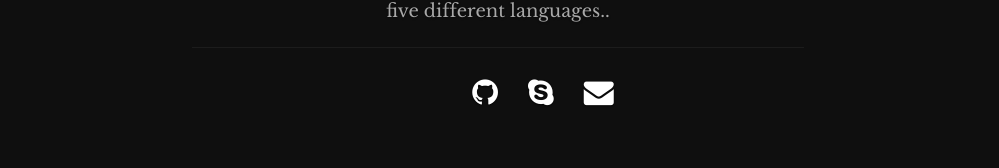
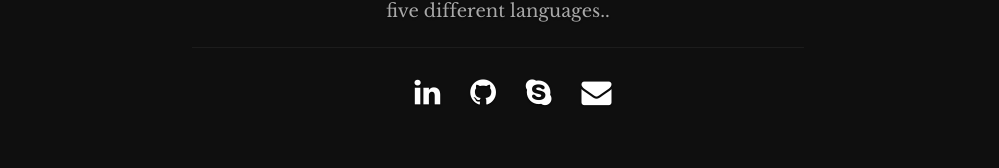
Before and after one commit to Kanan11/portfolio, a React (Create React App) app: page / in a window 1280 px wide. Shown: the part 497-665 px from the top of the page, without its empty margins (142-1141 px from the left). Built offline with nearby package versions, Linux system fonts and the light colour scheme.

Commit message:
some small changes

```diff
--- a/public/resumeData.json
+++ b/public/resumeData.json
@@ -31,14 +31,14 @@
         "className_": "fa fa-twitter"
       },
       {
-        "name_": "linkedin",
-        "url_": "https://www.linkedin.com/in/kanan-garaisayev-13972631/",
-        "className_": "fa fa-linkedin"
-      },
-      {
         "name_": "instagram",
         "url_": "http://instagram.com",
         "className_": "fa fa-instagram"
+      },
+      {
+        "name": "linkedin",
+        "url": "https://www.linkedin.com/in/kanan-garaisayev-13972631/",
+        "className": "fa fa-linkedin"
       },
       {
         "name": "github",
@@ -54,6 +54,11 @@
         "name": "Mail me",
         "url": "mailto:kenan@luxar.se",
         "className": "fa fa-envelope"
+      },
+      {
+        "name": "Discord",
+        "url": "https://discord.com/users/kanan8631",
+        "className": "fa-brands fa-discord"
       },
       {
         "name_": "Bitbucket",
--- a/src/Components/Header.js
+++ b/src/Components/Header.js
@@ -11,7 +11,7 @@ class Header extends Component {
       var textTwo= this.props.data.textTwo;
       // var city= this.props.data.address.city;
       var networks= this.props.data.social.map(function(network){
-        return <li key={network.name}><a href={network.url}><i className={network.className}></i></a></li>
+        return <li key={network.name}><a href={network.url} target="_blank"><i className={network.className}></i></a></li>
       })
     }
 
--- a/src/Components/Resume.js
+++ b/src/Components/Resume.js
@@ -28,19 +28,7 @@ class Resume extends Component {
 
     return (
         <section id="resume">
-      <div className="row education">
-         <div className="three columns header-col">
-            <h1><span>Education</span></h1>
-         </div>
 
-         <div className="nine columns main-col">
-            <div className="row item">
-               <div className="twelve columns">
-                 {education}
-               </div>
-            </div>
-         </div>
-      </div>
 
 
       <div className="row work">
@@ -54,7 +42,19 @@ class Resume extends Component {
         </div>
     </div>
 
+    <div className="row education">
+         <div className="three columns header-col">
+            <h1><span>Education</span></h1>
+         </div>
 
+         <div className="nine columns main-col">
+            <div className="row item">
+               <div className="twelve columns">
+                 {education}
+               </div>
+            </div>
+         </div>
+      </div>
 
       <div className="row skill">
 
```
